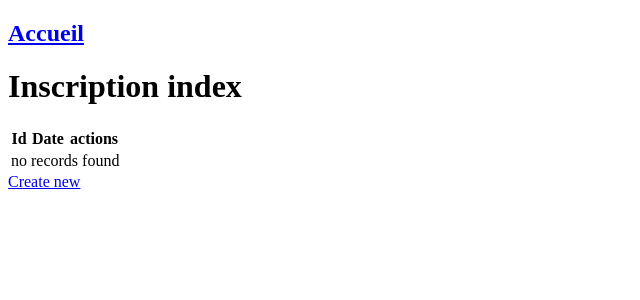
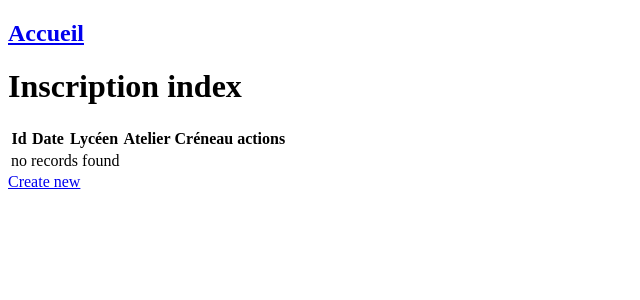
Before and after one commit to Equipe-Solide-Grande-et-Intellectuelle/TP1_Symfony, a Symfony app: template templates/inscription/index.html.twig in a window 1280 px wide. Shown: the top 300 px of the page, without its empty margins (0-640 px from the left). Run offline with Twig, Linux system fonts and the light colour scheme; the template is opened without the code that fills it, so the values that code supplies are empty; some libraries are stand-ins or nearby versions.

Commit message:
index inscription suppr atelier de secteur

```diff
--- a/src/Form/SecteurType.php
+++ b/src/Form/SecteurType.php
@@ -14,7 +14,6 @@ class SecteurType extends AbstractType
         $builder
             ->add('nom')
             ->add('description')
-            ->add('atelier')
         ;
     }
 
--- a/templates/inscription/index.html.twig
+++ b/templates/inscription/index.html.twig
@@ -10,6 +10,9 @@
             <tr>
                 <th>Id</th>
                 <th>Date</th>
+                <th>Lycéen</th>
+                <th>Atelier</th>
+                <th>Créneau</th>
                 <th>actions</th>
             </tr>
         </thead>
@@ -17,7 +20,10 @@
         {% for inscription in inscriptions %}
             <tr>
                 <td>{{ inscription.id }}</td>
-                <td>{{ inscription.date ? inscription.date|date('Y-m-d H:i:s') : '' }}</td>
+                <td>{{ inscription.date ? inscription.date|date('Y-m-d') : '' }}</td>
+                <td>{{ inscription.lyceen.nom }} {{ inscription.lyceen.prenom }}</td>
+                <td>{{ inscription.atelier.titre }}</td>
+                <td>{{ inscription.creneau.debut|date('H:i') }}</td>
                 <td>
                     <a href="{{ path('app_inscription_show', {'id': inscription.id}) }}">show</a>
                     <a href="{{ path('app_inscription_edit', {'id': inscription.id}) }}">edit</a>
```
